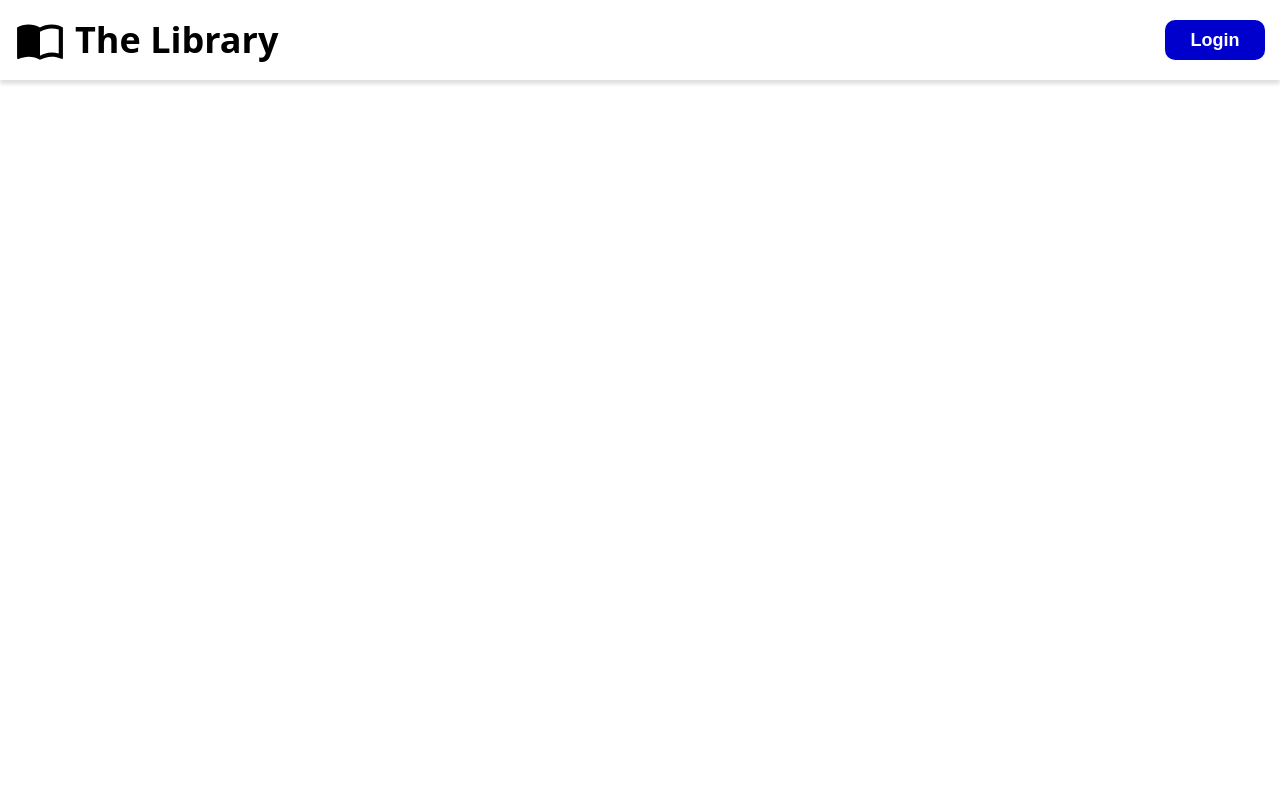
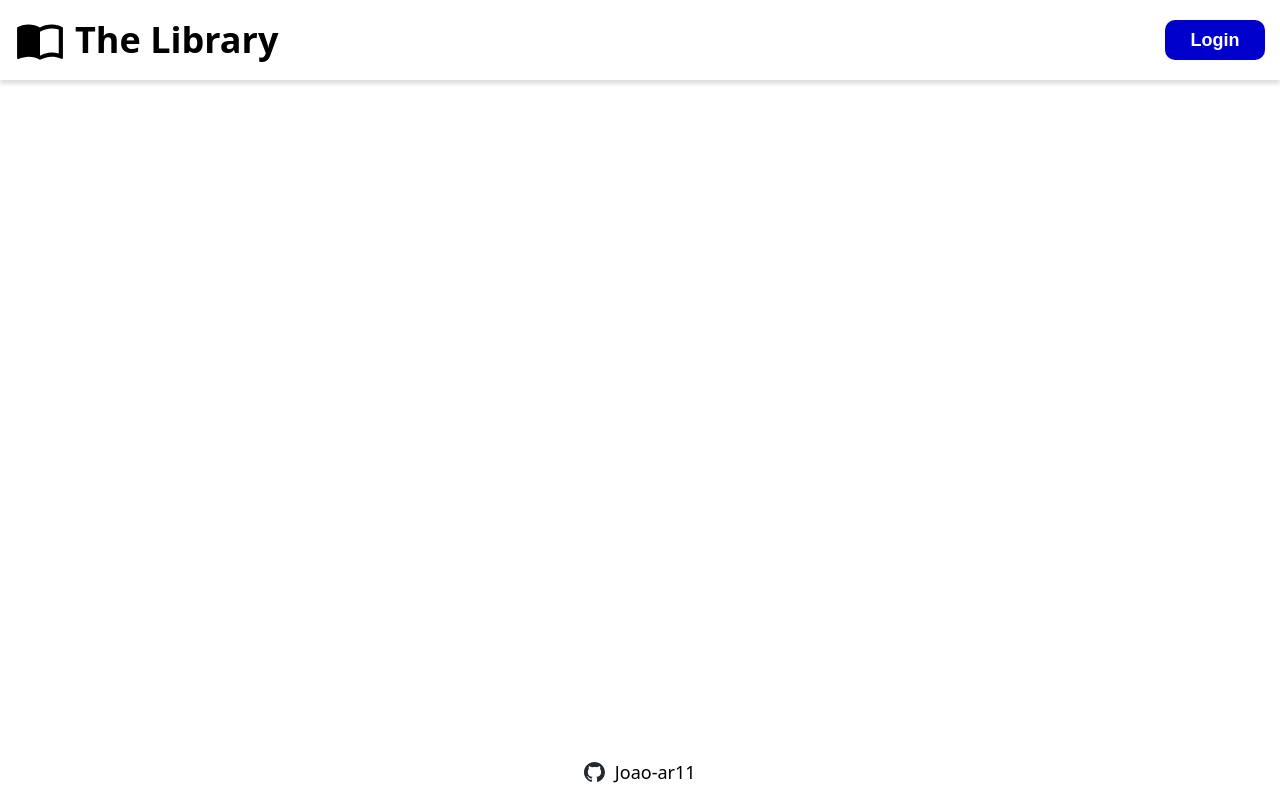
Before and after one commit to Joao-ar11/library, a plain HTML site: page index.html in a window 1280 px wide. Drawn offline with Linux system fonts and the light colour scheme.

Commit message:
Add footer to index.html

```diff
--- a/index.html
+++ b/index.html
@@ -8,6 +8,7 @@
     <title>Library</title>
   </head>
   <body>
+    <div class="container">
         <header>
           <div class="logo">
             <img src="./img/book.svg" alt="Open Book Icon" />
@@ -15,5 +16,12 @@
           </div>
           <button>Login</button>
         </header>
+        <footer>
+          <a href="https://www.github.com/Joao-ar11">
+              <img src="./img/github.svg" alt="Github icon">
+              <p>Joao-ar11</p>
+          </a>
+        </footer>
+    </div>
   </body>
 </html>
--- a/style.css
+++ b/style.css
@@ -8,6 +8,18 @@
   font-family: system-ui, -apple-system, BlinkMacSystemFont, "Segoe UI", Roboto,
     Oxygen, Ubuntu, Cantarell, "Open Sans", "Helvetica Neue", sans-serif;
   font-size: 18px;
+}
+
+a {
+    text-decoration: none;
+    color: inherit;
+}
+
+.container {
+    min-height: 100vh;
+    display: flex;
+    flex-direction: column;
+    justify-content: space-between;
 }
 
 header {
@@ -41,3 +53,21 @@ header button {
   border: none;
   border-radius: 10px;
 }
+
+footer {
+    height: 50px;
+    padding: 10px;
+}
+
+footer a {
+    width: fit-content;
+    margin: 0 auto;
+
+    display: flex;
+    align-items: center;
+    gap: 10px;
+}
+
+footer a img {
+    height: 20px;
+}
```
Also changed, not shown: img/github.svg (added). Lines whose indentation alone changed are shown as unchanged.
